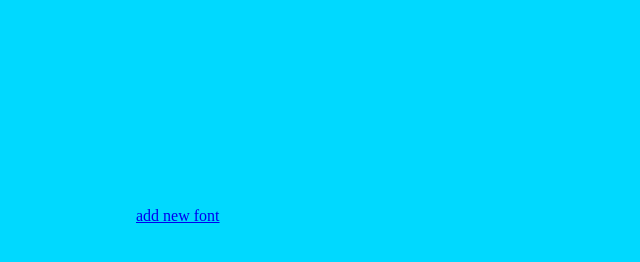
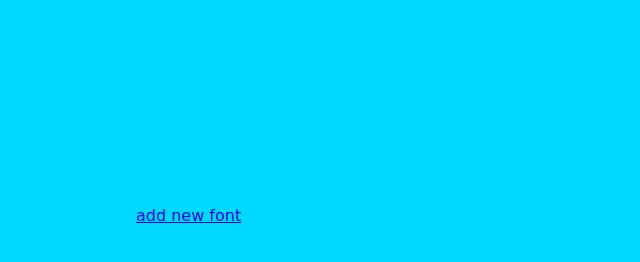
Before and after one commit to Lynnora/myfirstproject, a website: page index.html in a window 1280 px wide. Shown: the full height of the page, 0-640 px from the left. Drawn offline with Linux system fonts and the light colour scheme.

Commit message:
replaced web font

```diff
--- a/style.css
+++ b/style.css
@@ -6,7 +6,7 @@
   padding-right:10%;
   padding-top: 15%;
   padding-bottom: 15%;
-  font-family: 'Crete Round', serif;
+  font-family: 'Righteous', cursive;
 }
 
 .label {
```
